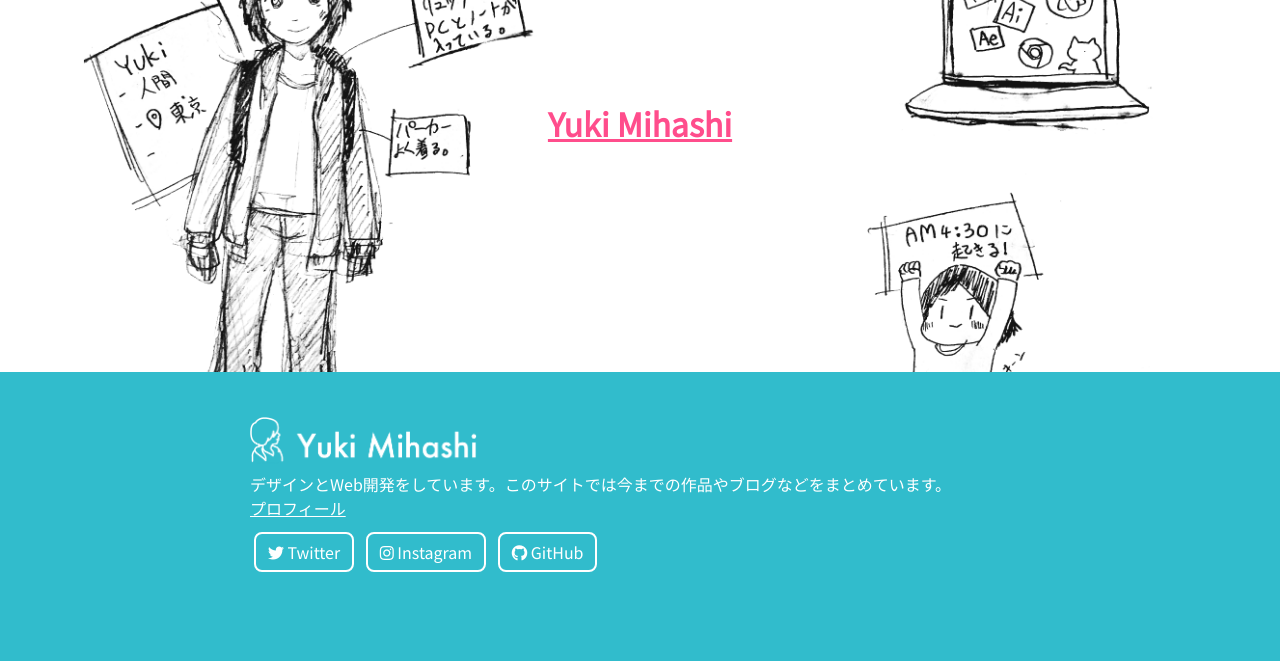
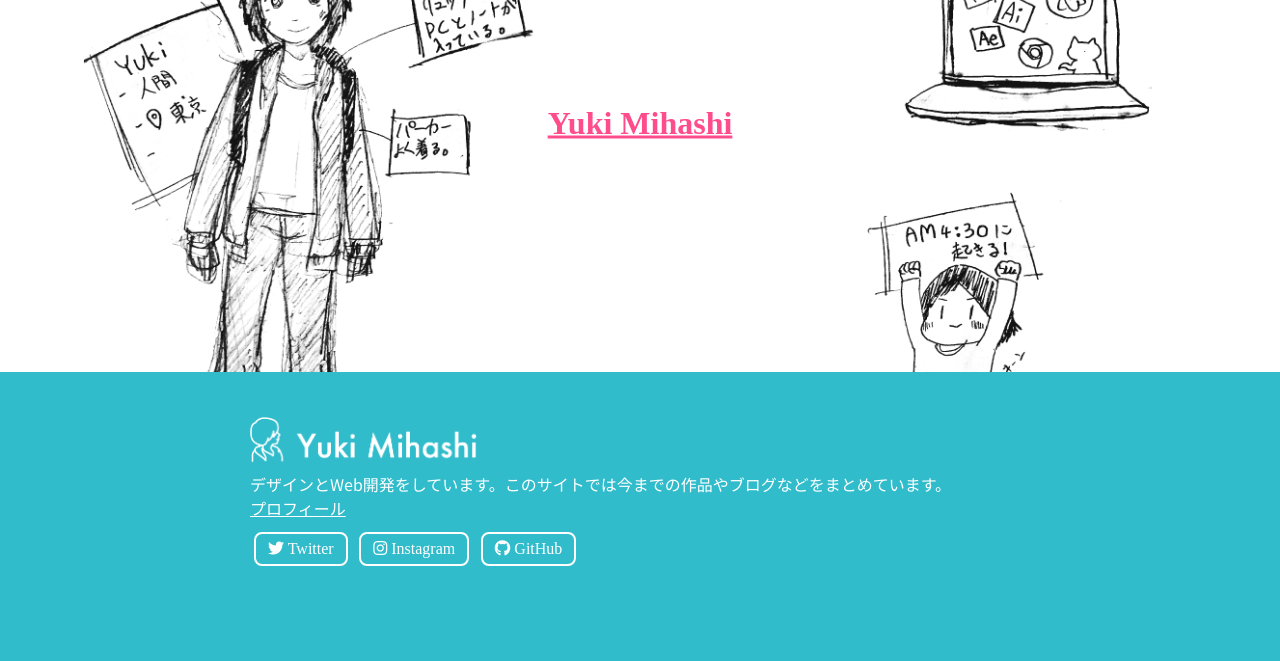
Before and after one commit to madoreenu/yuki384.github.io, a Jekyll site: the page built from index.md, in a window 1280 px wide. Shown: the part 168-829 px from the top of the page. Built offline with Jekyll 4.4.1, drawn with Linux system fonts in a browser that asks for light colours; nearby versions of some CDN libraries; some web fonts are replaced.

Commit message:
Change font aTag&h1

```diff
--- a/assets/css/main.css
+++ b/assets/css/main.css
@@ -1,5 +1,6 @@
 @import url('https://use.fontawesome.com/releases/v5.0.8/css/all.css');
 @import url('https://fonts.googleapis.com/css?family=Noto+Sans+JP');
+@import url('https://fonts.googleapis.com/css?family=Gugi');
 
 body{
   margin: 0;
@@ -25,6 +26,7 @@ body{
   left: 50%;
   transform: translateY(-50%) translateX(-50%);
   color: #ff4d8c;
+  font-family: 'Gugi', cursive;
 }
 .sns a{
   color: #fff;
@@ -35,6 +37,7 @@ body{
   margin:12px 4px;
   display: inline-block;
   text-decoration: none;
+  font-family: 'Gugi', cursive;
 }
 .sns p{
   margin: 0;
```
